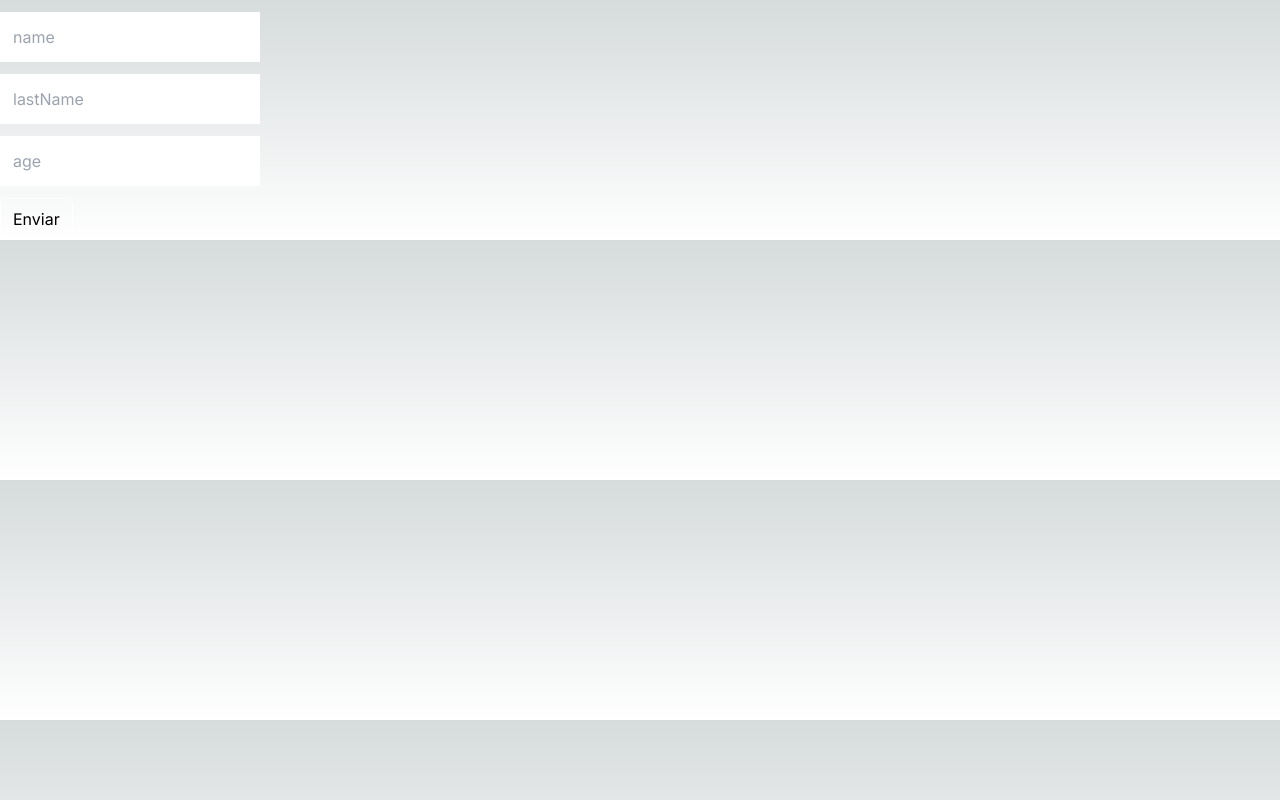
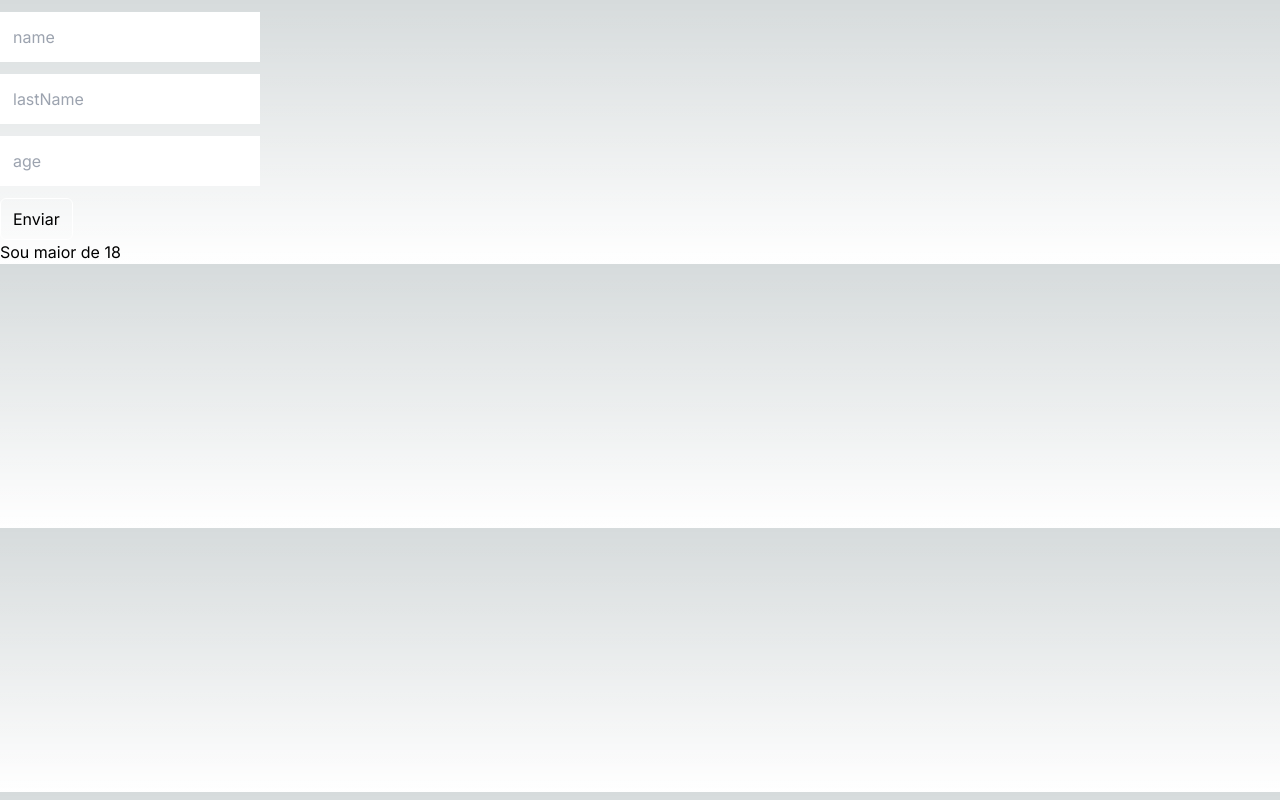
Before and after one commit to ClaudineRoberto/curso-react, a Next.js app in the folder react-primeiro-projeto/: page / in a window 1280 px wide. Built offline with nearby package versions, Linux system fonts and the light colour scheme.

Commit message:
Definindo valor dinamicamente

```diff
--- a/react-primeiro-projeto/src/app/page.tsx
+++ b/react-primeiro-projeto/src/app/page.tsx
@@ -10,6 +10,7 @@ const page = () => {
   const {
     control,
     handleSubmit,
+    setValue
   } = useForm<SignUpForm>();
 
   const handleFormSubmit: SubmitHandler<SignUpForm> = (data) => {
@@ -48,6 +49,9 @@ const page = () => {
 
           </form>
 
+          <button onClick={() => setValue('age', 18)}>Sou maior de 18</button>
+
+
         </div>
     );
 }
```
